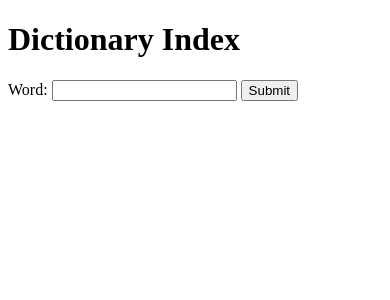
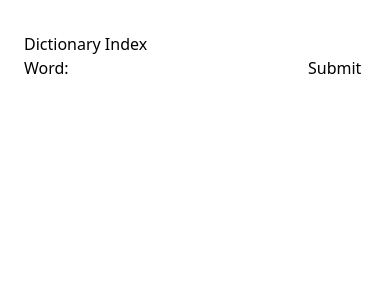
Before and after one commit to tinnguyentg/django-practice, a Django app: page / in a window 390 px wide. Shown: the top 300 px of the page. Run offline with Django 4.2, Linux system fonts and the light colour scheme; data that the repository does not hold is empty; style sheets or scripts are compiled from the project's sources.

Commit message:
Load stylesheet in template

```diff
--- a/practice/settings/base.py
+++ b/practice/settings/base.py
@@ -107,6 +107,7 @@ USE_TZ = True
 
 STATIC_URL = "static/"
 STATIC_ROOT = BASE_DIR / "staticfiles"
+STATICFILES_DIRS = [BASE_DIR / "static"]
 
 # Default primary key field type
 # https://docs.djangoproject.com/en/4.0/ref/settings/#default-auto-field
--- a/templates/base.html
+++ b/templates/base.html
@@ -1,13 +1,15 @@
 <!DOCTYPE html>
+{% load static %}
 <html lang="en">
 <head>
     <meta charset="UTF-8">
     <meta http-equiv="X-UA-Compatible" content="IE=edge">
     <meta name="viewport" content="width=device-width, initial-scale=1.0">
     <title>Document</title>
+    <link rel="stylesheet" href="{% static 'css/styles.css' %}">
 </head>
 <body>
-    <main>
+    <main class="mt-8 mx-6 sm:w-3/4 sm:mx-auto md:w-1/2">
         {% block content %}
         {% endblock content %}
     </main>
```
